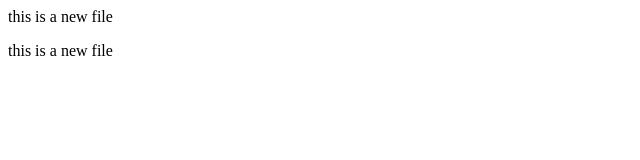
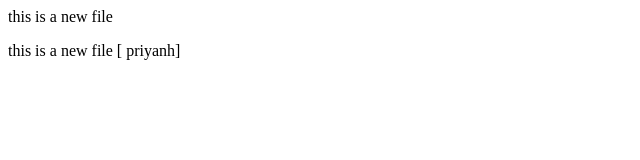
Before and after one commit to priyanshsingh-123/localrepo, a plain HTML site: page index.html in a window 1280 px wide. Shown: the full height of the page, 0-640 px from the left. Drawn offline with Linux system fonts and the light colour scheme.

Commit message:
priyansh

```diff
--- a/index.html
+++ b/index.html
@@ -1,2 +1,3 @@
 <p>this is a new file</p>
-<p>this is a new file </p>
+<p>this is a new file [ priyanh]
+</p>
```
